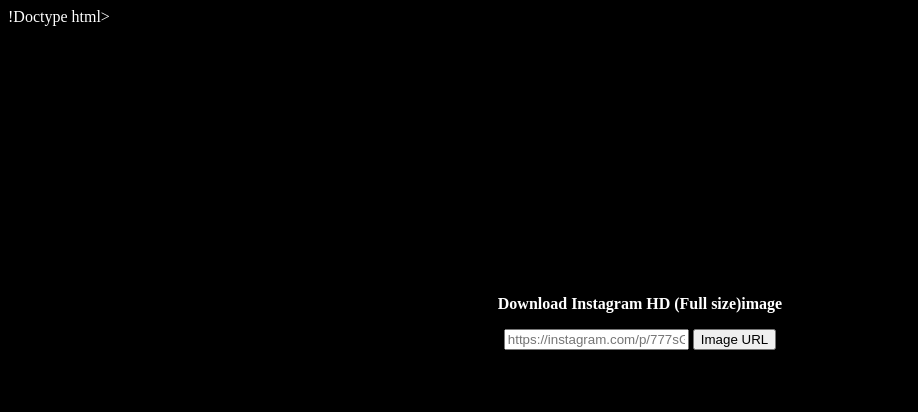
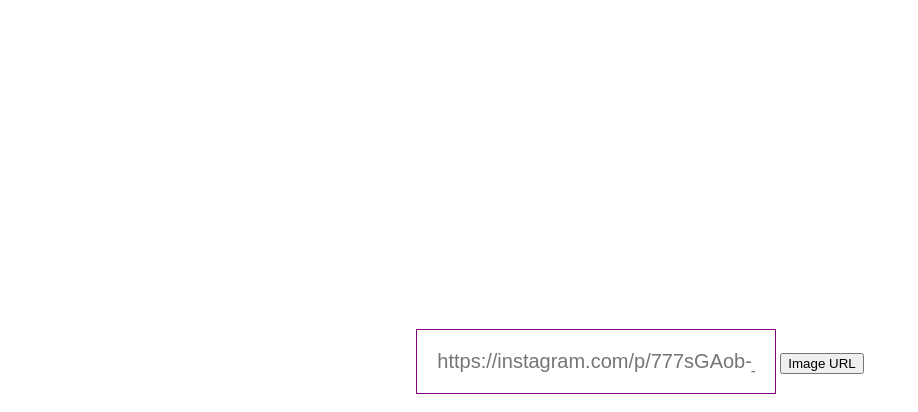
Before and after one commit to muraliremod7/python-goodness, a plain HTML site: page Instagram Scraper/templates/index.html in a window 1280 px wide. Shown: the whole page, without its empty margins (0-918 px from the left). Drawn offline with Linux system fonts and the light colour scheme.

Commit message:
renamed temp -> templates

```diff
--- a/Instagram Scraper/temp/index.html
+++ b/Instagram Scraper/templates/index.html
@@ -4,7 +4,7 @@
 	<title> Download HD Instagram Images </title>
 	<style type="text/css">
 		body{
-			background: black;
+			background: #fff;
 			color: #fff;
 		}
 		.container{
@@ -13,13 +13,24 @@
 			width: 500px;
 			padding-top: 20%;
 		}
+		#box{
+			padding: 20px;
+			font-size: 20px;
+			color: #333;
+			width: 360px;
+			border:1px solid purple;
+		}
+		#box:active, #box:focus{
+			border:1px solid purple;
+			outline:none;
+		}
 	</style>
 </head>
 <body>
 	<div class="container">
 	<p><b>Download Instagram HD (Full size)image</b></p>
 	<form action="" method="POST">
-		<input type="url" name="iurl" placeholder="https://instagram.com/p/777sGAob-_/" required >
+		<input id="box" type="url" name="iurl" placeholder="https://instagram.com/p/777sGAob-_/" required >
 		<input type="submit" value="Image URL">
 	</form>
 
```
